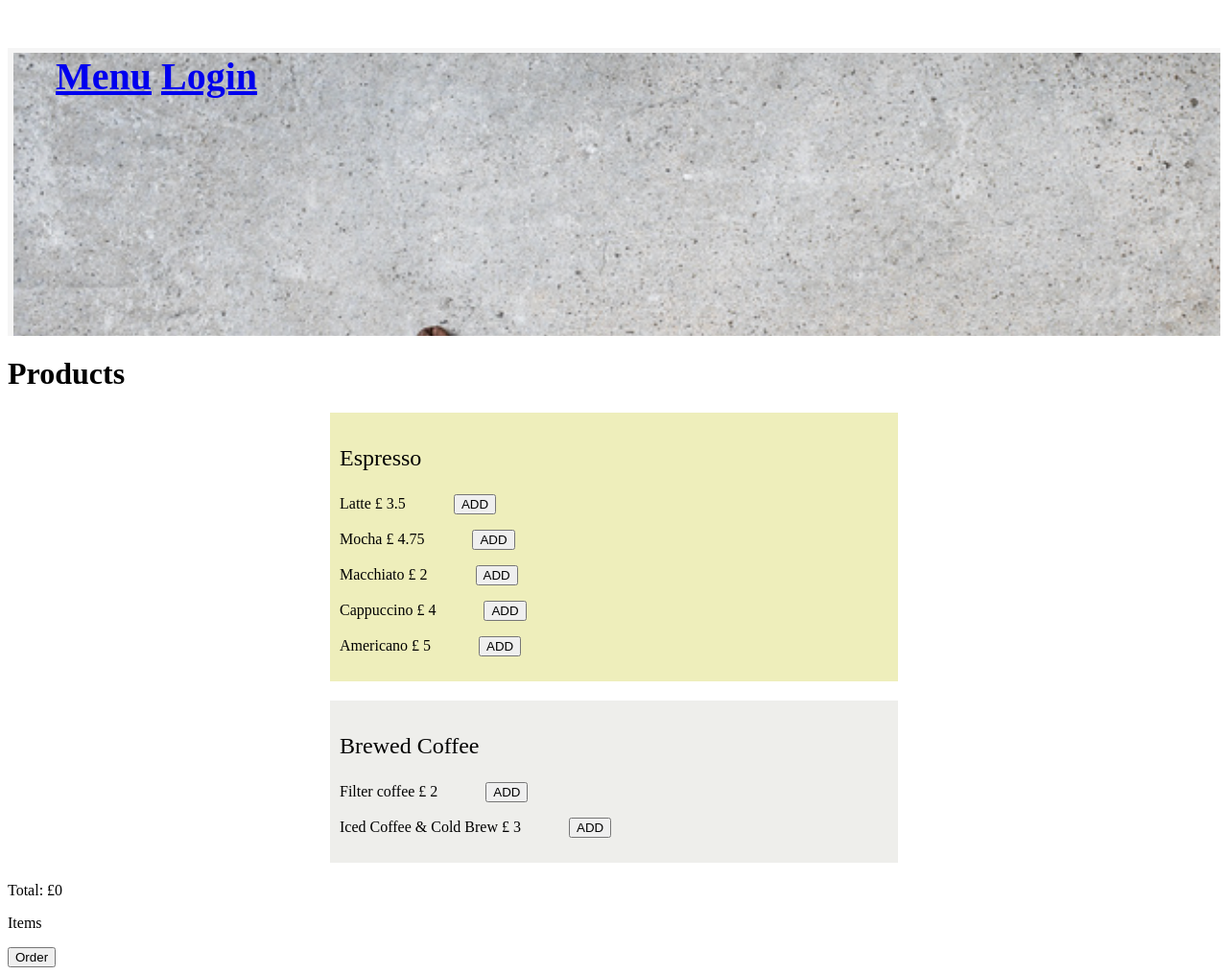
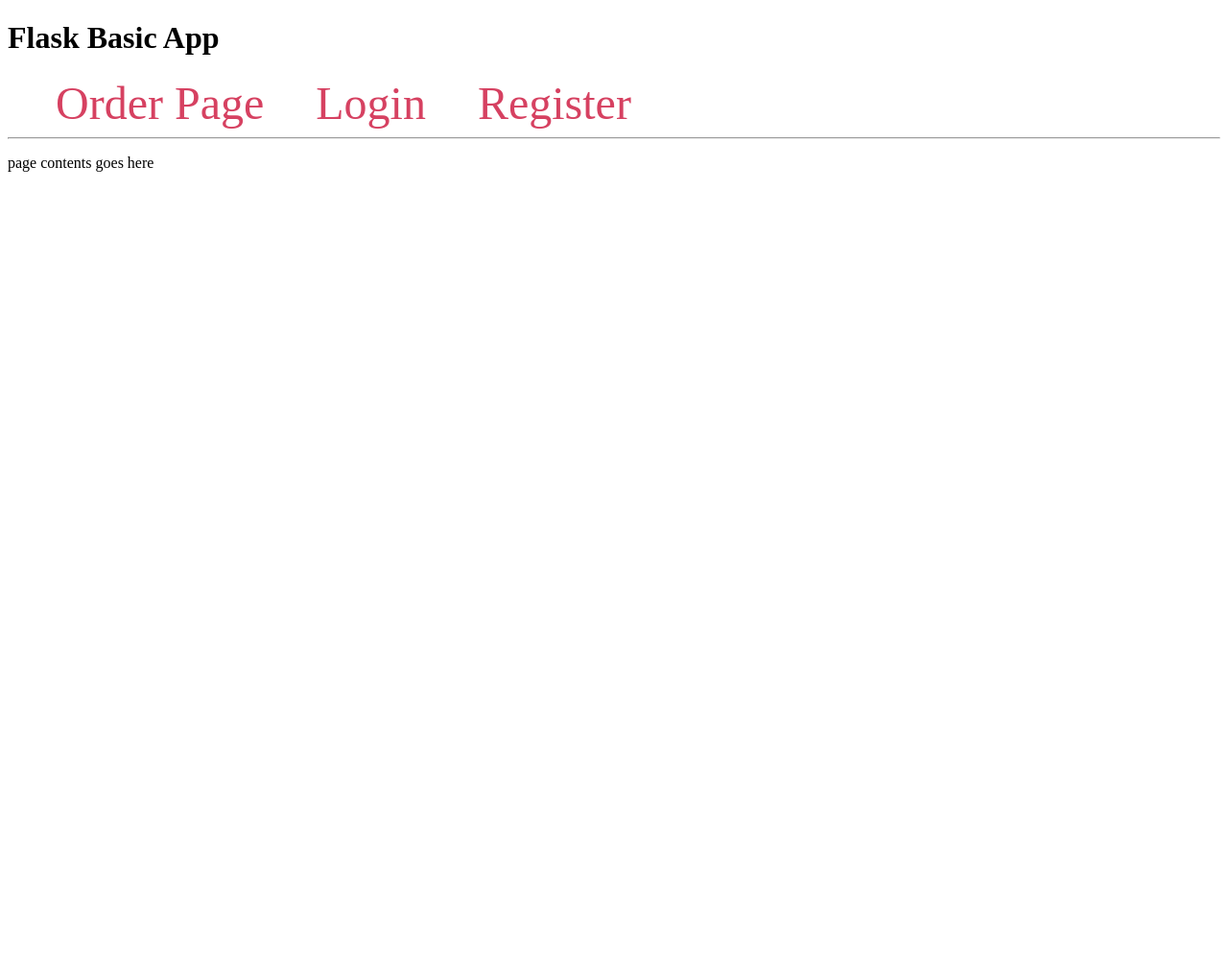
Before and after one commit to chanyadeshani/Cofeeshop, a Flask app: page / in a window 1280 px wide. Shown: the whole page at 96% size. After the commit the page ends 179 px from the top, so only its background shows below. Run offline with Flask 3, Linux system fonts and the light colour scheme.

Commit message:
new changes with db class

```diff
--- a/main.py
+++ b/main.py
@@ -1,15 +1,11 @@
-import datetime
-from flask import Flask, render_template, request, jsonify
-
+from flask import Flask, render_template, request, redirect, url_for, session, jsonify
 from flask_wtf import FlaskForm
 from wtforms import StringField, SubmitField
 from wtforms.validators import DataRequired
 
-import database
-
 
 app = Flask(__name__)
-app.config['SECRET_KEY'] = 'hard to guess string'
+app.config['SECRET_KEY'] = 'Some hard to guess key'
 
 
 class NameForm(FlaskForm):
@@ -18,6 +14,43 @@ class NameForm(FlaskForm):
 
 
 @app.route('/')
+def index():
+    return render_template("home.html") # Add you dashboad here
+
+
+@app.route('/register', methods=['GET', 'POST'])
+def register():
+    if request.method == 'POST':
+        # Print the form data to the console
+        for key, value in request.form.items():
+            print(f'{key}: {value}')
+
+        # Can get name of the user from database here
+        user_name = request.form['user_name']
+        password = request.form['password']
+        confirm_password = request.form['confirm_password']
+
+        return redirect(url_for('login'))
+    else:
+        return render_template("register.html")
+
+
+# login page
+@app.route('/login', methods=['GET', 'POST'])
+def login():
+    if request.method == 'POST':
+        # Print the form data to the console
+        for key, value in request.form.items():
+            print(f'{key}: {value}')
+
+            # Can get name of the user from database here
+        session['user_id'] = request.form['user_id'],
+
+        return redirect(url_for('index'))
+
+    return render_template("login.html")
+
+
 @app.route('/menu')
 def menu():
     products = {"Espresso": [["Latte", 3.5], ["Mocha", 4.75], ["Macchiato", 2], ["Cappuccino", 4], ["Americano", 5]],
@@ -35,27 +68,11 @@ def submit_order():
     items = data.get('items')
     price = data.get('price')
 
-    # Process the order data as needed (e.g., save to a database, send confirmation email, etc.)
-    order = [items, price]
-    print(order[0], order[1])
-    database.insert_order('coffee.db', order)
+    # Process the order data as needed (e.g., save to a database, etc.)
 
     # Return a response (optional)
     return jsonify({'message': 'Order received successfully'})
 
 
-@app.route('/login', methods=['GET'])
-def login():
-    return render_template('login.html')
-
-
-# A page for restaurant staff to see orders
-@app.route('/orders_list')
-def orders_list():
-    orders = database.list_orders('coffee.db')
-    return render_template('orders_list.html', orders=orders)
-
-
 if __name__ == '__main__':
-    database.init_database('coffee.db')
     app.run(debug=True)
--- a/templates/base.html
+++ b/templates/base.html
@@ -1,35 +1,35 @@
 <!DOCTYPE html>
-
 <html lang="en">
   <head>
-    <title>Coffee Shop</title>
+    <!-- Required meta tags -->
+    <meta charset="utf-8">
+    <meta name="viewport" content="width=device-width, initial-scale=1, shrink-to-fit=no">
+    <title>Flask Basic App</title>
         <style>
-        .div-1 {
-            height: 300px;
-            width: 100%;
-            background-image: url("/static/banner.png");
-        }
-        h2 {
-            margin: 50px;
-            padding: 0px;
-            font-family: BebasNeue;
-            color: #777878;
-            font-size: 30pt;
-            line-height:60px;
+        nav a {
+            color: #d64161;
+            font-size: 3em;
+            margin-left: 50px;
+            text-decoration: none;
         }
     </style>
   </head>
+
   <body>
-<div class="div-1">
-    <h2>
-         <a href="{{ url_for('menu') }}">Menu</a>
+    <header>
+      <h1>Flask Basic App</h1>
+    </header>
+    <nav>
+        <a href="{{ url_for('menu') }}">Order Page</a>
         <a href="{{ url_for('login') }}">Login</a>
-    </h2>
-</div>
+        <a href="{{ url_for('register') }}">Register</a>
 
+    </nav>
+    <hr>
+    <main>
+      <!-- child template -->
       {% block content %}
       {% endblock %}
-
-
+    </main>
   </body>
 </html>
--- a/templates/home.html
+++ b/templates/home.html
@@ -1,10 +1,18 @@
-{%extends "base.html" %}
+{% extends "base.html" %}
 
 {% block content %}
-	<h2>Welcome To Home page</h2>
-	<h4>Flask: Rendering Templates</h4>
-	<a href="{{ url_for('secondpage') }}">Page 2</a>
-	<a href="{{ url_for('menu') }}">Menu</a>
 
-    <p> Home text contents</p>
+<body>
+<p> page contents goes here </p>
+<script>
+    function(w,d,s,l,i){w[l]=w[l]||[];w[l].push({'gtm.start':
+		new Date().getTime(),event:'gtm.js'});
+		var f=d.getElementsByTagName(s)[0],
+		j=d.createElement(s),dl=l!='dataLayer'?'&l='+l:'';
+		j.async=true;j.src='https://www.googletagmanager.com/gtm.js?id='+i+dl;f.parentNode.insertBefore(j,f);
+		})
+		(window,document,'script','dataLayer','GTM-P7JR2RJH');
+
+</script>
+
 {% endblock %}
--- a/templates/menu.html
+++ b/templates/menu.html
@@ -26,7 +26,7 @@
         function addToCart(productName,price) {
             // Get the current total
             let totalElement = document.getElementById("total");
-            let currentTotal = parseFloat(totalElement.textContent.replace('£', ''));
+            let currentTotal = parseFloat(totalElement.textContent);
 
             // Add the product price to the total
             let newTotal = currentTotal + price;
```
Also changed, not shown: database.py (+48 -47 lines), templates/order_list.html (added, +8 -0 lines), templates/register.html (added, +17 -0 lines), templates/login.html (line endings or trailing spaces). Lines whose indentation alone changed are shown as unchanged.
